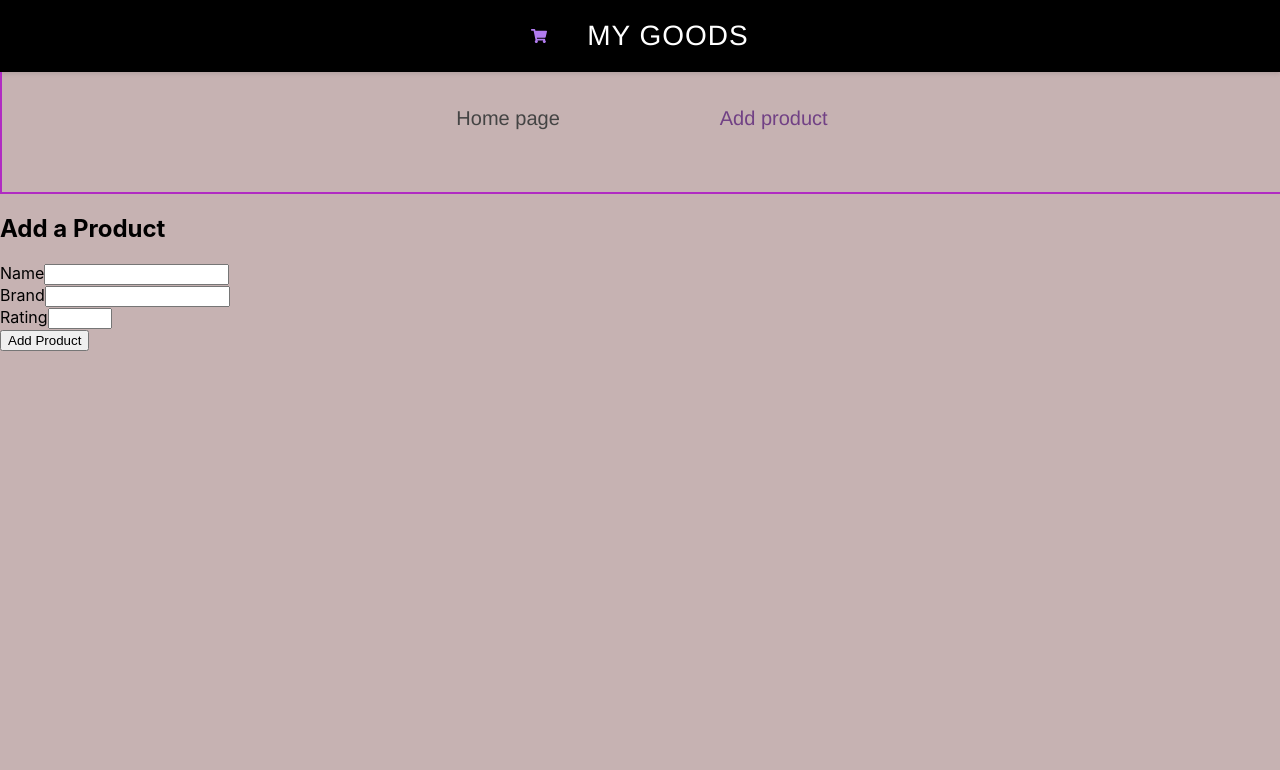
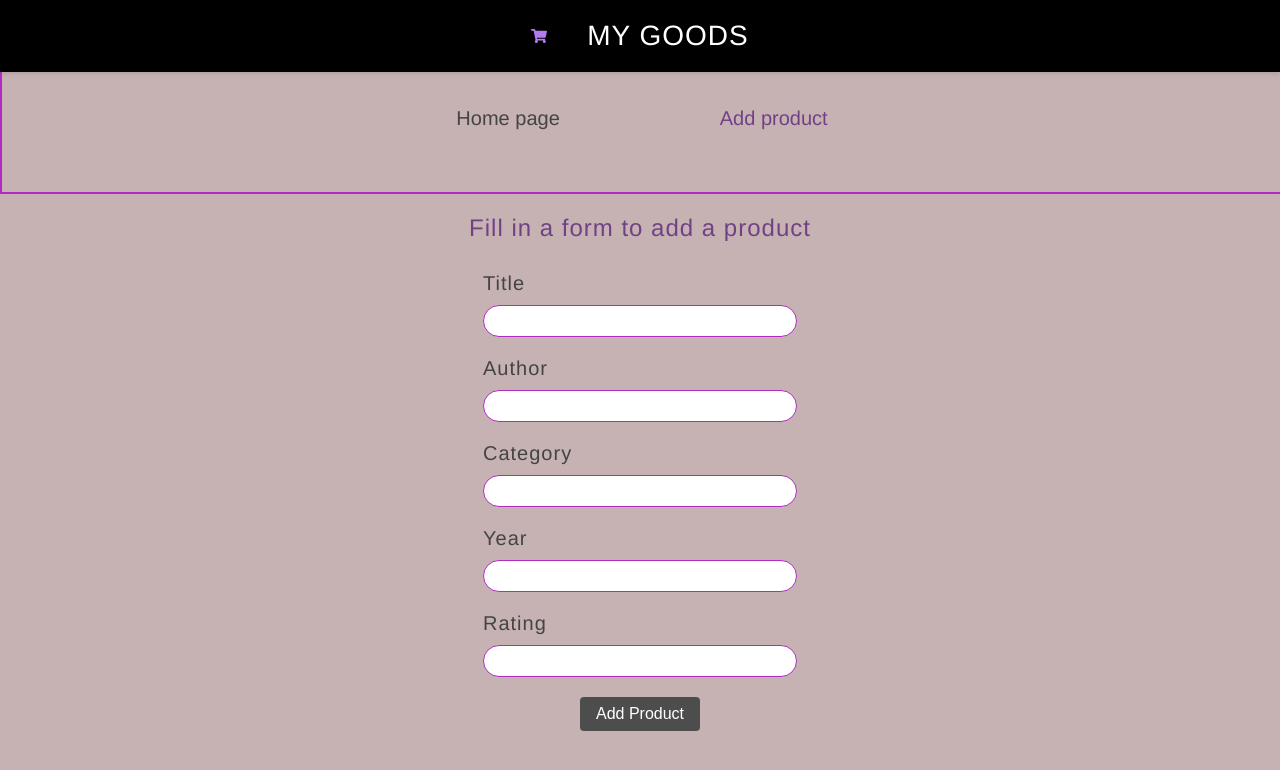
Before and after one commit to Olga1Chernova/react-test-task, a React (Create React App) app: page /add-product in a window 1280 px wide. Shown: the top 770 px of the page. Built offline with nearby package versions, Linux system fonts and the light colour scheme.

Commit message:
created form with formik and yup

```diff
--- a/src/modules/AddProductForm/AddProductForm.jsx
+++ b/src/modules/AddProductForm/AddProductForm.jsx
@@ -4,47 +4,121 @@ import * as Yup from 'yup';
 import css from './add-product-form.module.scss'
 
 const initialValues = {
-  name: '',
-  brand: '',
+  title: '',
+  author: '',
+  year: '',
   rating: '',
+  category: '',
 };
 
 const validationSchema = Yup.object().shape({
-  name: Yup.string().required('Required'),
-  brand: Yup.string().required('Required'),
+  title: Yup.string().required('Required'),
+  author: Yup.string().required('Required'),
+  category: Yup.string().required('Required'),
+  year: Yup.number()
+    .min(1900, 'Must be greater than 1900')
+    .max(
+      new Date().getFullYear(),
+      `Must be less than or equal to ${new Date().getFullYear()}`
+    )
+    .required('Required'),
   rating: Yup.number()
     .min(0, 'Must be greater than or equal to 0')
     .max(5, 'Must be less than or equal to 5')
     .required('Required'),
 });
 
-function AddProductForm({ handleSubmit }) {
+function AddProductForm({ onSubmit }) {
+
+  const handleSubmit = (event, formik) => {
+    event.preventDefault();
+    onSubmit(formik.values);
+    formik.resetForm();
+  };
+
   return (
     <div>
-      <h2>Add a Product</h2>
-      <Formik
-        initialValues={initialValues}
-        validationSchema={validationSchema}
-        onSubmit={handleSubmit}
-      >
+      <h2 className={css.title}>Fill in a form to add a product</h2>
+      <Formik initialValues={initialValues} validationSchema={validationSchema}>
         {formik => (
-          <Form>
+          <Form className={css.form} onSubmit={e => handleSubmit(e, formik)}>
             <div>
-              <label htmlFor="name">Name</label>
-              <Field type="text" name="name" id="name" />
-              <ErrorMessage name="name" component="div" className="error" />
+              <label htmlFor="title" className={css.label}>
+                Title
+              </label>
+              <Field type="text" name="title" id="name" className={css.field} />
+              <ErrorMessage
+                name="title"
+                component="div"
+                className={css.error}
+              />
             </div>
             <div>
-              <label htmlFor="brand">Brand</label>
-              <Field type="text" name="brand" id="brand" />
-              <ErrorMessage name="brand" component="div" className="error" />
+              <label htmlFor="author" className={css.label}>
+                Author
+              </label>
+              <Field
+                type="text"
+                name="author"
+                id="author"
+                className={css.field}
+              />
+              <ErrorMessage
+                name="author"
+                component="div"
+                className={css.error}
+              />
             </div>
             <div>
-              <label htmlFor="rating">Rating</label>
-                <Field type="number" name="rating" id="rating" step={0.1} max={5} min={0} />
-              <ErrorMessage name="rating" component="div" className="error" />
+              <label htmlFor="category" className={css.label}>
+                Category
+              </label>
+              <Field
+                type="text"
+                name="category"
+                id="category"
+                className={css.field}
+              />
+              <ErrorMessage
+                name="category"
+                component="div"
+                className={css.error}
+              />
             </div>
-            <button type="submit">Add Product</button>
+            <div>
+              <label htmlFor="year" className={css.label}>
+                Year
+              </label>
+              <Field
+                type="number"
+                name="year"
+                id="year"
+                className={css.field}
+              />
+              <ErrorMessage name="year" component="div" className={css.error} />
+            </div>
+            <div>
+              <label htmlFor="rating" className={css.label}>
+                Rating
+              </label>
+              <Field
+                type="number"
+                name="rating"
+                id="rating"
+                step={0.1}
+                max={5}
+                min={0}
+                className={css.field}
+              />
+              <ErrorMessage
+                name="rating"
+                component="div"
+                className={css.error}
+              />
+            </div>
+            <button type="submit" className={css.button}>
+              Add Product
+            </button>
           </Form>
         )}
       </Formik>
--- a/src/modules/AddProductForm/add-product-form.module.scss
+++ b/src/modules/AddProductForm/add-product-form.module.scss
@@ -0,0 +1,63 @@
+.form{
+    display: flex;
+    justify-content: space-between;
+    flex-direction: column;
+    align-items: center;
+    justify-content: center;
+    gap: 20px;
+}
+
+.title{
+    text-align: center;
+
+    font-size: 24px;
+    font-weight: normal;
+    letter-spacing: 1px;
+    font-family: 'Helvetica Neue', sans-serif;
+    color: #714185;
+    margin-bottom: 30px;
+}
+
+.error{
+    color: red;
+}
+
+.label{
+    color:#444;
+    font-size: 20px;
+    font-weight: normal;
+    letter-spacing: 1px;
+    font-family: 'Helvetica Neue', sans-serif;
+
+    margin-bottom: 10px;
+    display: block;
+}
+
+.field{
+    width: 300px;
+    height: 20px;
+    border-radius: 30px;
+    border: 1px solid rgb(176, 43, 194);
+    padding-left: 10px;
+    padding-top: 5px;
+    padding-bottom: 5px;
+}
+
+.button {
+    background-color: #4d4d4d;
+    color: #fff;
+    border: none;
+    border-radius: 4px;
+    padding: 8px 16px;
+    font-size: 16px;
+    cursor: pointer;
+
+    &:hover {
+        background-color: rgb(178, 124, 240);
+    }
+
+    &:focus {
+        outline: none;
+        box-shadow: 0 0 0 2px #4d4d4d;
+    }
+}
```
